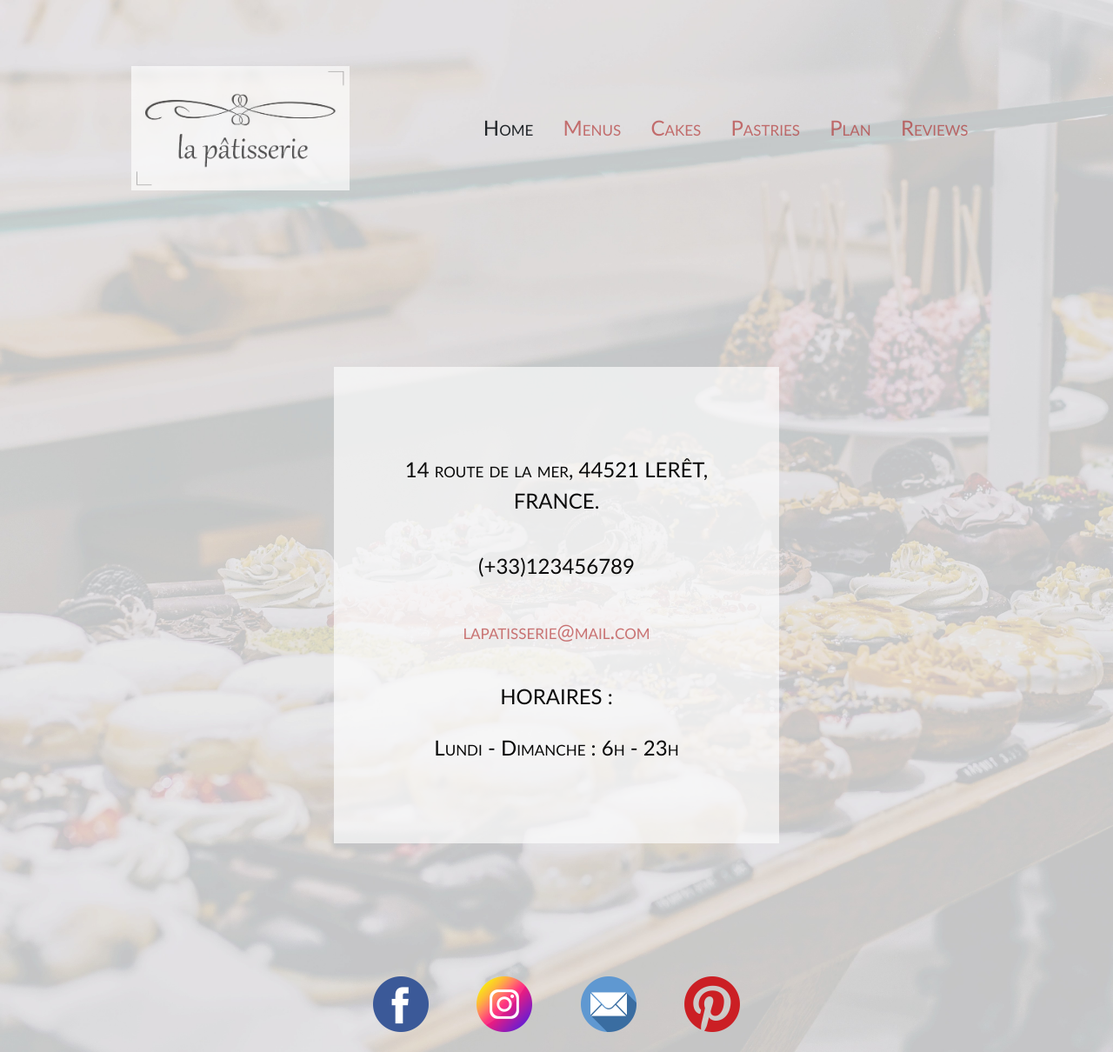
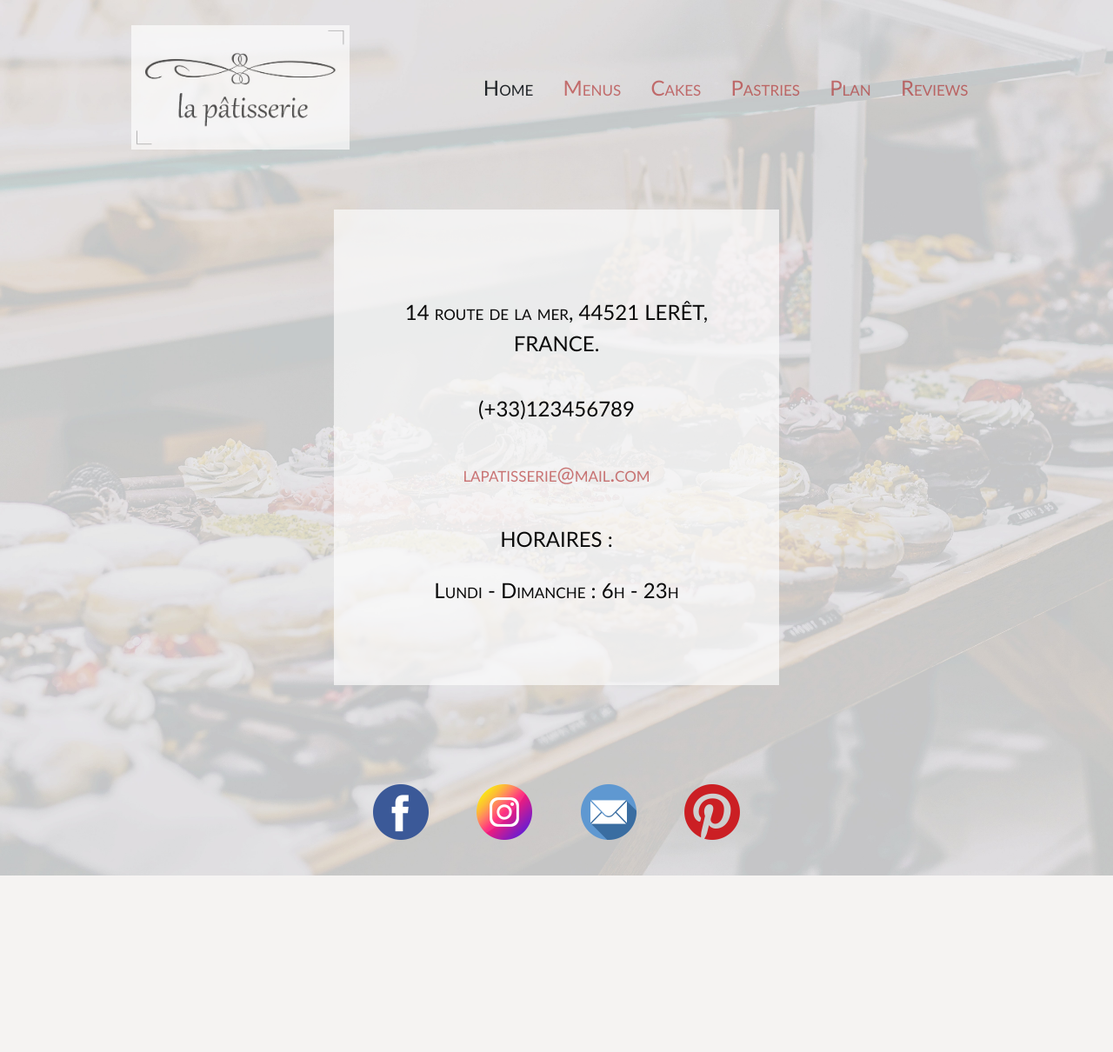
Before and after one commit to julie-lepine/la-patisserie, a PHP site: page / in a window 1280 px wide. Shown: the top 1210 px of the page at 87% size. After the commit the page ends 1007 px from the top, so only its background shows below. Run offline with PHP 8.4, Linux system fonts and the light colour scheme; some libraries are stand-ins or nearby versions.

Commit message:
details fixing

```diff
--- a/assets/css/header_footer.css
+++ b/assets/css/header_footer.css
@@ -12,7 +12,7 @@ nav {
     display: flex;
     align-items: center;
     justify-content: space-evenly;
-    margin-bottom: 5%;
+    margin-bottom: 2vh;
 }
 
 nav ul {
@@ -43,7 +43,7 @@ nav div {
 
 nav img {
     width: 40rem;
-    margin: 5% 0;
+    margin: 2vh 0;
     opacity: 0.65;
 }
 
--- a/assets/css/index.css
+++ b/assets/css/index.css
@@ -6,7 +6,7 @@ body {
 
 /* MAIN */
 main {
-    margin: 5% auto;
+    margin: 3vh auto;
     width: 40%;
     background-color: rgba(252, 252, 252, 0.686);
     color: rgb(10, 10, 10);
--- a/assets/css/menu.css
+++ b/assets/css/menu.css
@@ -1,5 +1,5 @@
 main {
-  padding: 2%;
+  padding: 2vh;
   text-align: center;
   display: flex;
   flex-direction: column;
```
